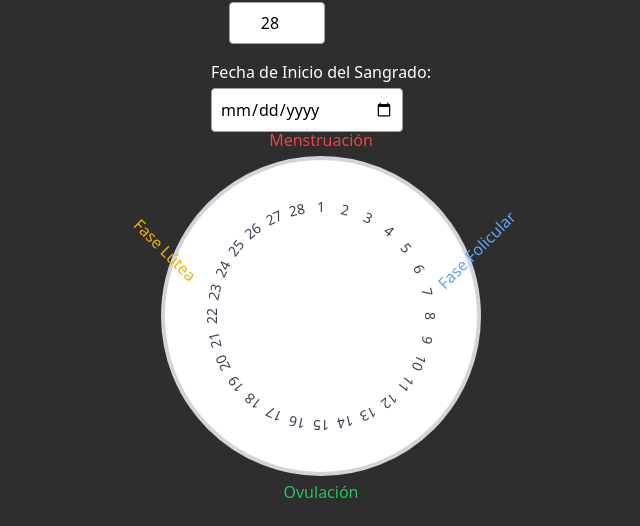
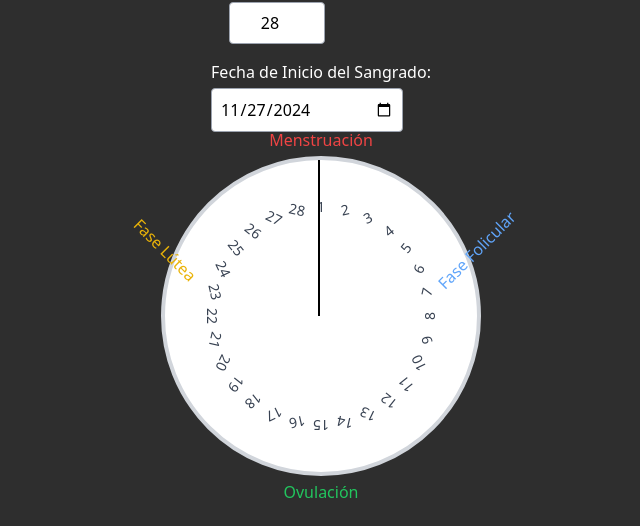
Before and after one commit to dougc95/cycle-tracker, a React (Vite) app: page / in a window 1280 px wide. Shown: the part 209-735 px from the top of the page, without its empty margins (319-959 px from the left). Built offline with nearby package versions, Linux system fonts and the light colour scheme.

Commit message:
fifth iter

```diff
--- a/src/components/MenstrualCycle.jsx
+++ b/src/components/MenstrualCycle.jsx
@@ -1,8 +1,25 @@
-import { useState } from "react";
+import { useState, useEffect } from "react";
 
 const MenstrualCycle = () => {
   const [cycleLength, setCycleLength] = useState(28);
-  const [startDate, setStartDate] = useState("");
+  const [startDate, setStartDate] = useState(() => {
+    const today = new Date();
+    return today.toISOString().split("T")[0];
+  });
+  const [currentDayIndex, setCurrentDayIndex] = useState(null);
+
+  useEffect(() => {
+    if (startDate) {
+      const calculateCurrentDayIndex = () => {
+        const start = new Date(startDate);
+        const now = new Date();
+        const diffInDays =
+          Math.floor((now - start) / (1000 * 60 * 60 * 24)) % cycleLength;
+        return diffInDays >= 0 ? diffInDays : cycleLength + diffInDays;
+      };
+      setCurrentDayIndex(calculateCurrentDayIndex());
+    }
+  }, [startDate, cycleLength]);
 
   // Generate days based on cycle length
   const days = Array.from({ length: cycleLength }, (_, i) => i + 1);
@@ -17,7 +34,7 @@ const MenstrualCycle = () => {
       left: `${50 + x}%`,
       top: `${50 + y}%`,
       transform: `translate(-50%, -50%) rotate(${
-        index * (360 / cycleLength)
+        -index * (360 / cycleLength)
       }deg)`,
     };
   };
@@ -87,6 +104,22 @@ const MenstrualCycle = () => {
                 {day}
               </div>
             ))}
+
+            {/* Updated Clock hand */}
+            {currentDayIndex !== null && (
+              <div
+                className="absolute left-1/2 top-1/2"
+                style={{
+                  width: "2px",
+                  height: "50%",
+                  backgroundColor: "black",
+                  transform: `translateX(-50%) rotate(${
+                    -currentDayIndex * (360 / cycleLength) + 180
+                  }deg)`,
+                  transformOrigin: "0% 0%",
+                }}
+              />
+            )}
           </div>
         </div>
       </div>
```
